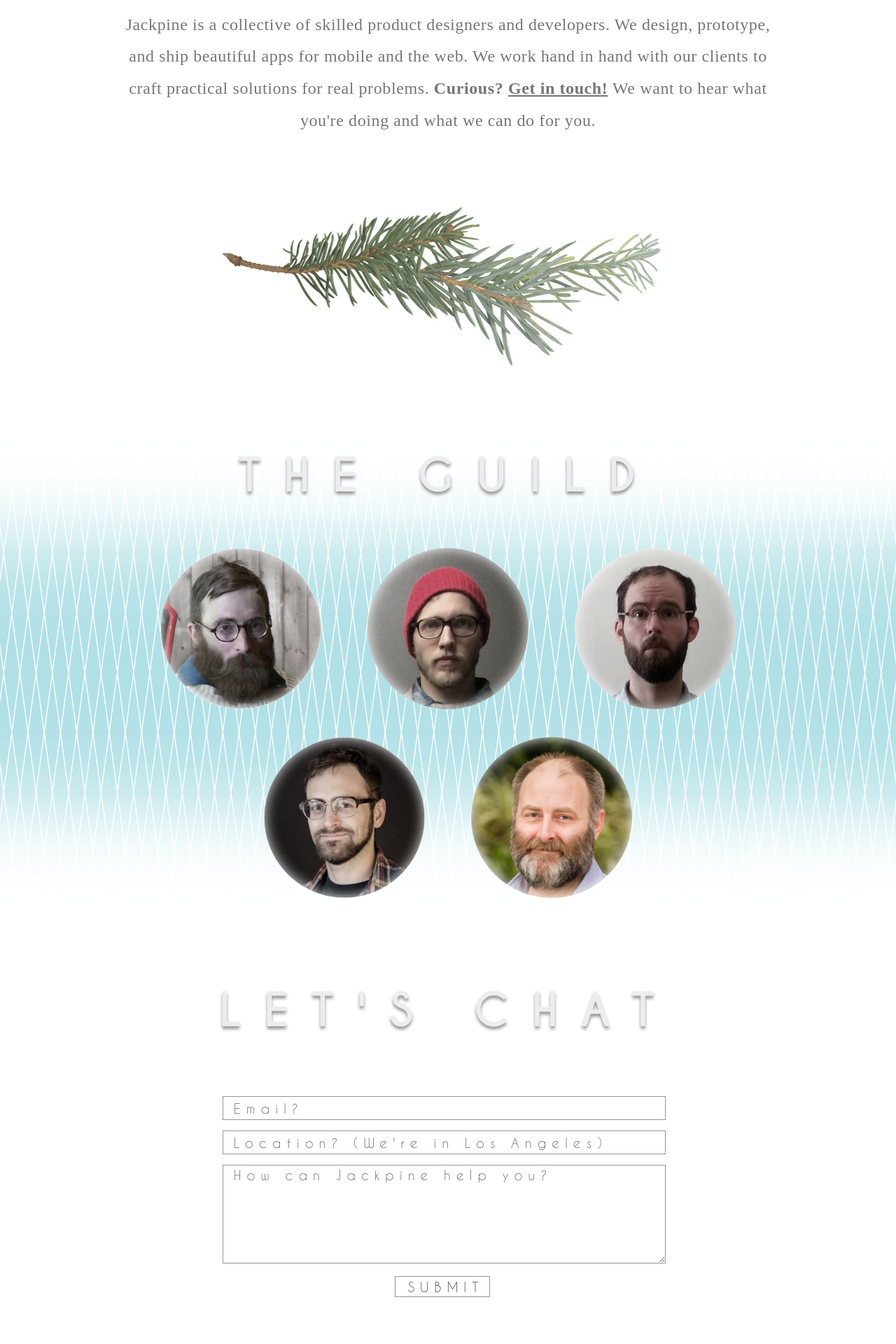
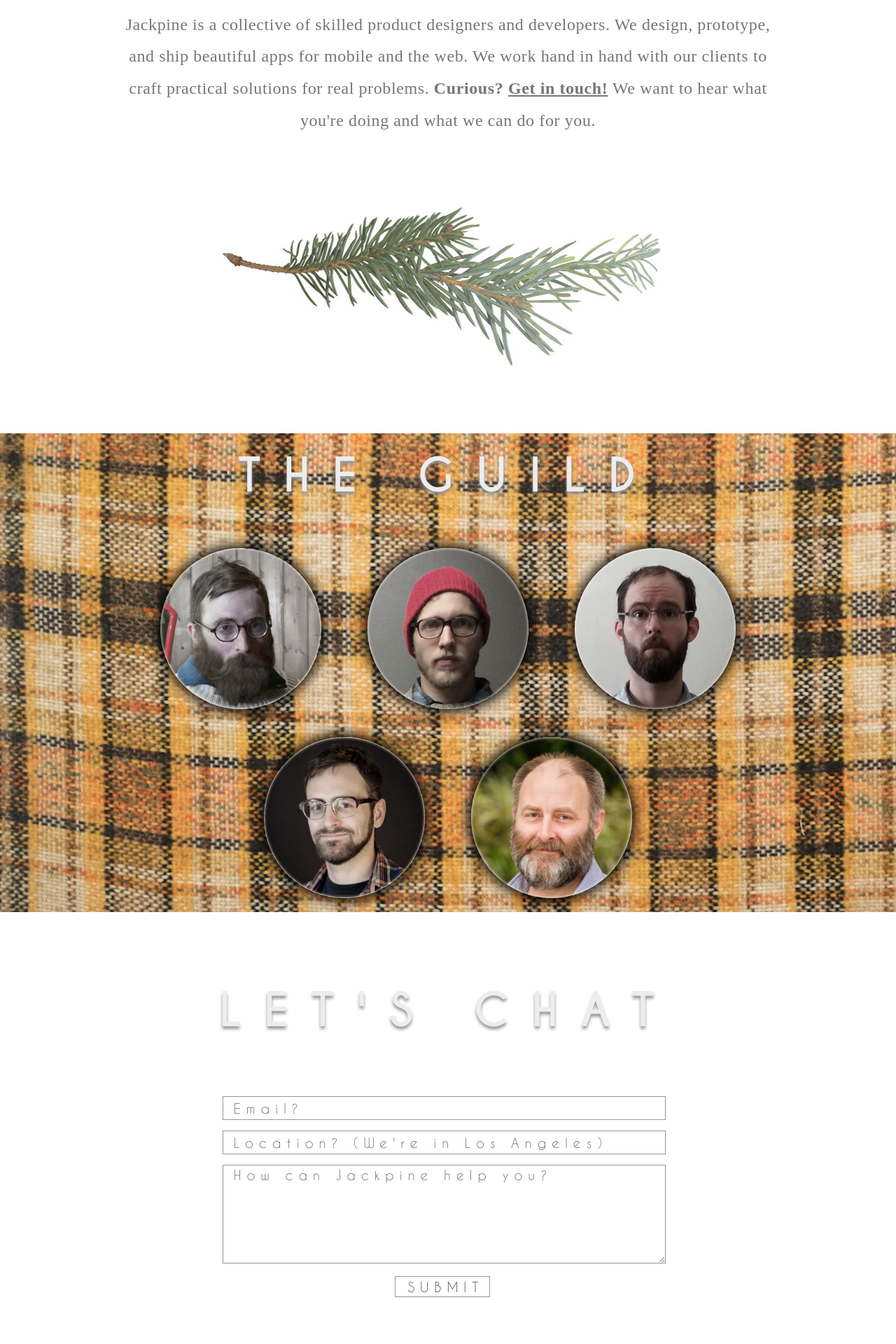
Before and after one commit to jackpine/jackpine.github.com, a Jekyll site: the page built from index.html, in a window 1280 px wide. Shown: the part 1074-2994 px from the top of the page at 70% size. Built offline with Jekyll 4.4.1, drawn with Linux system fonts in a browser that asks for light colours; Markdown is read by kramdown in place of the engine named in the settings.

Commit message:
dingy couch background for guild

```diff
--- a/css/style.scss
+++ b/css/style.scss
@@ -186,11 +186,21 @@
 }
 
 #the_guild {
-  background-image: url("../img/diamond-pattern.png");
-  background-size: contain;
-  background-repeat: repeat-x;
+  background-image: url("../img/wide-couch.jpg");
+  background-size: cover;
   @media (max-width: $screen-sm-min) {
-    background-size: cover;
+    background-size: auto;
+    padding-bottom: 10px;
+    .headshots li {
+      height: 270px;
+      .head-title {
+        color: white;
+        font-weight: bold;
+        font-size: 22px;
+        text-shadow: 0 0 1px black;
+        width: 100%;
+      }
+    }
   }
   .centered {
     width: 90%;
@@ -203,13 +213,18 @@
     }
     margin: 0 auto 30px auto;
     li {
+      @media (max-width: $screen-sm-min) {
+        margin-top: 40px;
+      }
+      box-shadow: 0 0 18px 4px black;
+      border-radius: 50%;
       display: inline-block;
       @include size(230px, 230px);
       margin: 20px 30px;
       position: relative;
       .circle {
         position: absolute;
-        @include box-shadow(inset 0 0 20px #fff);
+        @include box-shadow(inset 0 0 4px #fff);
         @include size(230px, 230px);
         z-index: 5;
         border-radius: 50%;
@@ -229,14 +244,7 @@
   }
 }
 
-.touch #the_guild .headshots li {
-  height: 270px;
-  .head-title {
-    width: 100%;
-    left: 0;
-    color: black;
-  }
-}
+
 
 #lets_chat {
   //needed for absolutely positioned cones
--- a/js/main.js
+++ b/js/main.js
@@ -14,7 +14,7 @@
   } else {
     $.each($('.headshots li'), function() {
       $head = $(this);
-      title = '<span class="head-title">' + this.title + '</span>'
+      title = '<div class="head-title">' + this.title + '</div>'
       $head.append(title);
     });
   };
```
Also changed, not shown: img/wide-couch.jpg (added).
